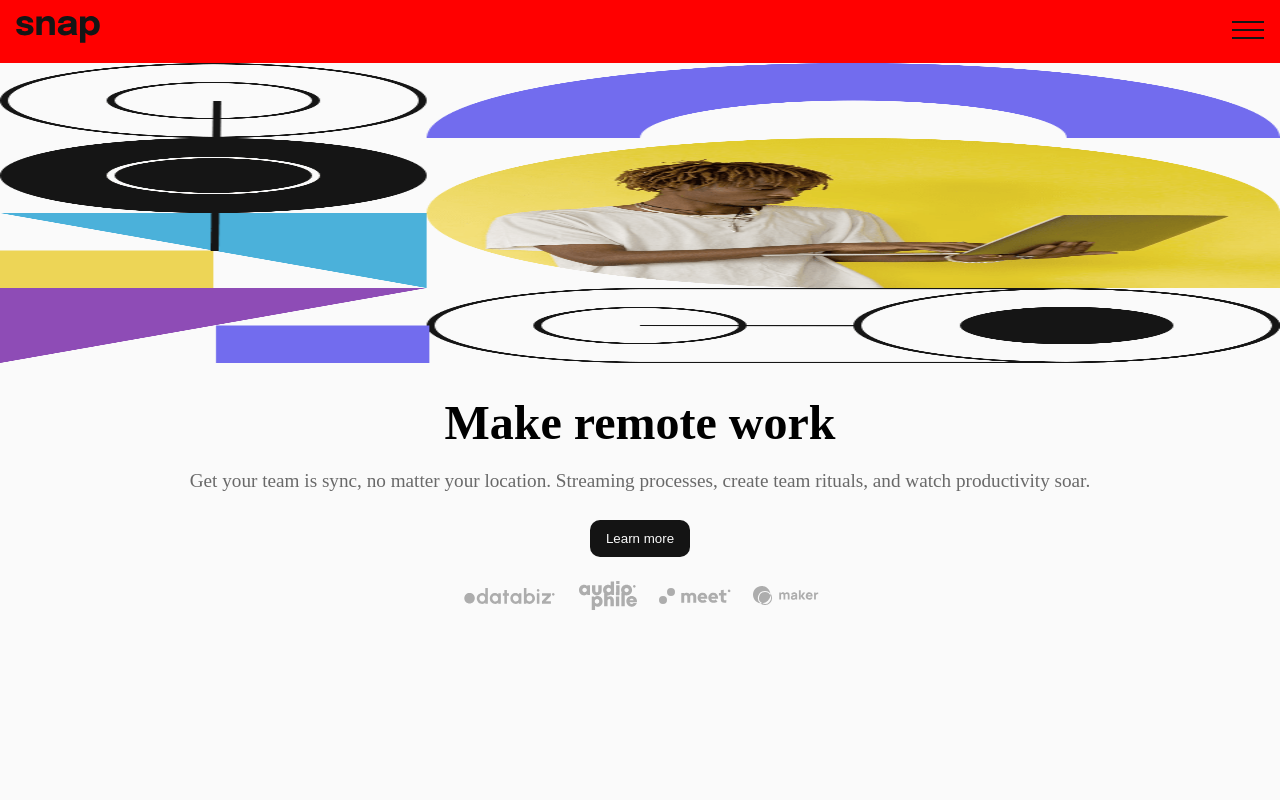
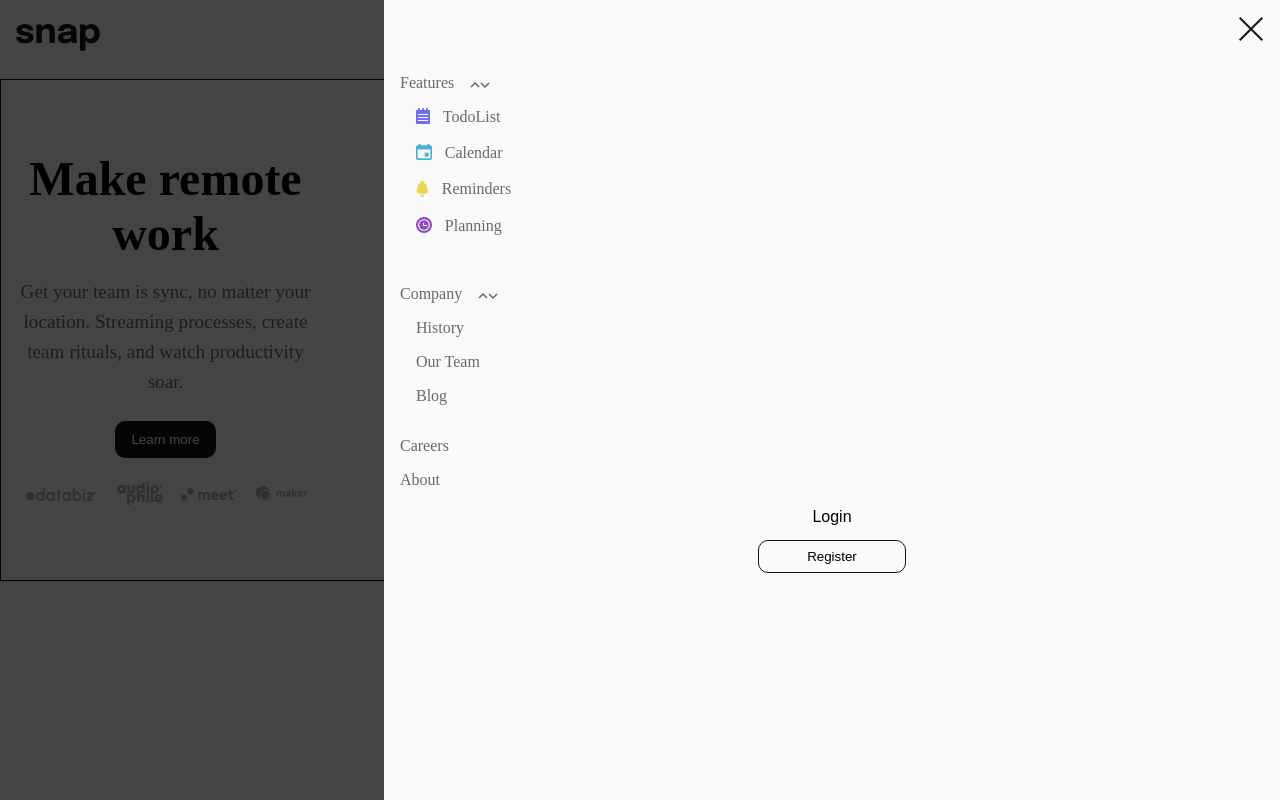
Before and after one commit to Heisdalu/snap-landing-page, a React (Create React App) app: page / in a window 1280 px wide. Built offline with nearby package versions, Linux system fonts and the light colour scheme.

Commit message:
edit min-width value

```diff
--- a/src/components/Header/Header.js
+++ b/src/components/Header/Header.js
@@ -1,6 +1,7 @@
 import React from "react";
 import Logo from "./Logo";
 import Menu from "./Menu";
+import Modal from '../Modal/Modal'
 import style from './Header.module.css'
 
 const Header = () => {
@@ -8,6 +9,10 @@
     <header className={style.header}>
       <Logo />
       <Menu />
+      {/* <div className={style.desktopModal}>
+        <Modal />
+      </div> */}
+
     </header>
   );
 };
--- a/src/components/Header/Header.module.css
+++ b/src/components/Header/Header.module.css
@@ -1,6 +1,11 @@
 .header{
-    background-color: red;
     padding: 1rem 1rem;
     display: flex;
     align-items: center;
 }
+
+@media screen and (min-width:800px){
+    .header{
+        padding: 1.5rem 1rem;
+    }
+}
--- a/src/components/Header/Menu.module.css
+++ b/src/components/Header/Menu.module.css
@@ -1,3 +1,9 @@
 .menu {
-    margin-left: auto;
+  margin-left: auto;
 }
+
+@media screen and (min-width: 800px) {
+  .menu {
+    display: none;
+  }
+}
--- a/src/components/MainContent/Content.module.css
+++ b/src/components/MainContent/Content.module.css
@@ -17,6 +17,7 @@
     font-size: 1.2rem;
     line-height: 30px;
     color: hsl(0, 0%, 41%);
+    max-width: 400px;
 }
 .button {
     margin-block: 0.5rem;
--- a/src/components/MainContent/Illustration.js
+++ b/src/components/MainContent/Illustration.js
@@ -7,13 +7,14 @@
   return (
     <figure className={style.imageContainer}>
       <picture>
-        <source media="(max-width: 500px)" srcSet={Mobile_Image} />
-        <source media="(min-width: 501px)" srcSet={Desktop_Image} />
+        <source media="(max-width: 600px)" srcSet={Mobile_Image} />
+        <source media="(min-width: 601px)" srcSet={Desktop_Image} />
         <img
           className={style.image}
           src={Mobile_Image}
           alt="A boy with a Laptop"
         />
+
       </picture>
     </figure>
   );
--- a/src/components/MainContent/Illustration.module.css
+++ b/src/components/MainContent/Illustration.module.css
@@ -8,3 +8,14 @@
     height: 100%;
     width: 100%;
 }
+
+@media screen and (min-width:601px) {
+    .imageContainer{
+        height:500px;
+        /* width: auto; */
+    }
+    .image{
+        display: block;
+        object-fit: contain;
+    }
+}
--- a/src/components/MainContent/MainContent.js
+++ b/src/components/MainContent/MainContent.js
@@ -1,11 +1,12 @@
 import React from "react";
 import Illustration from "./Illustration";
 import Content from './Content'
+import style from './MainContent.module.css';
 
 
 const MainContent = () => {
     return (
-        <section>
+        <section className={style.mainContent}>
             <Illustration />
             <Content />
         </section>
--- a/src/components/MainContent/MainContent.module.css
+++ b/src/components/MainContent/MainContent.module.css
@@ -0,0 +1,10 @@
+
+@media screen and (min-width:800px) {
+    .mainContent{
+        display: flex;
+        flex-direction: row-reverse;
+        justify-content: center;
+        align-items: center;
+        border: 1px solid;
+    }
+}
--- a/src/components/Modal/Modal.js
+++ b/src/components/Modal/Modal.js
@@ -9,7 +9,7 @@
 
 const Modal = () => {
   return (
-    <div className={style.disabled}>
+    <>
       <Overlay />
       <nav className={style.modal}>
         <div className={style.closeMenuContainer}>
@@ -26,7 +26,7 @@
           <button className={style.registerBtn}>Register</button>
         </section>
       </nav>
-    </div>
+    </>
   );
 };
 
--- a/src/components/Modal/Modal.module.css
+++ b/src/components/Modal/Modal.module.css
@@ -50,3 +50,9 @@
   background: none;
   border: 1px solid #141414;
 }
+
+@media screen and (min-width:800px) {
+  .disabled{
+    /* transform: translateX(0); */
+  }
+}
```
